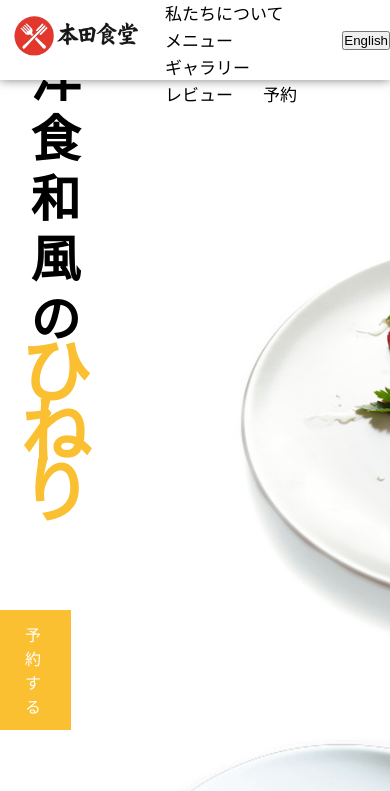
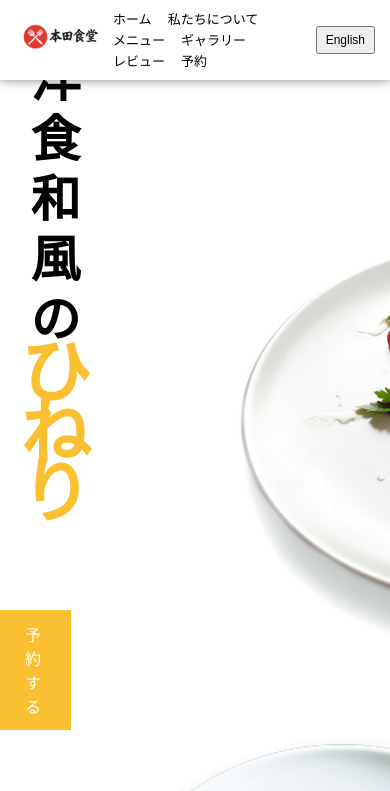
Before and after one commit to alon1525/Honda-Shokudo, a React (Create React App) app: page / in a window 390 px wide. Shown: the top 791 px of the page. Built offline with nearby package versions, Linux system fonts and the light colour scheme; no server answers; the database is empty.

Commit message:
some media changes

```diff
--- a/src/App.css
+++ b/src/App.css
@@ -37,6 +37,7 @@ section nav{
   right: 0;
   left: 0;
   background: white;
+  flex-wrap: nowrap;
   box-shadow: 0 0 10px rgba(0,0,0,0.5);
   z-index: 1000;
 }
@@ -172,6 +173,31 @@ section .main_btn:hover i {
 .main_content {
   text-align: center;
 }
+
+@media screen and (max-width: 768px) {
+  section nav {
+    height: 80px; /* keep it fixed */
+    padding: 0 15px;
+  }
+
+  section nav .logo img {
+    width: 90px;
+  }
+
+  section nav ul li {
+    margin: 0 8px;
+  }
+
+  section nav ul li a {
+    font-size: 13px;
+  }
+
+  section nav .icon button {
+    font-size: 12px;
+    padding: 5px 8px;
+  }
+}
+
 
 
 
```
